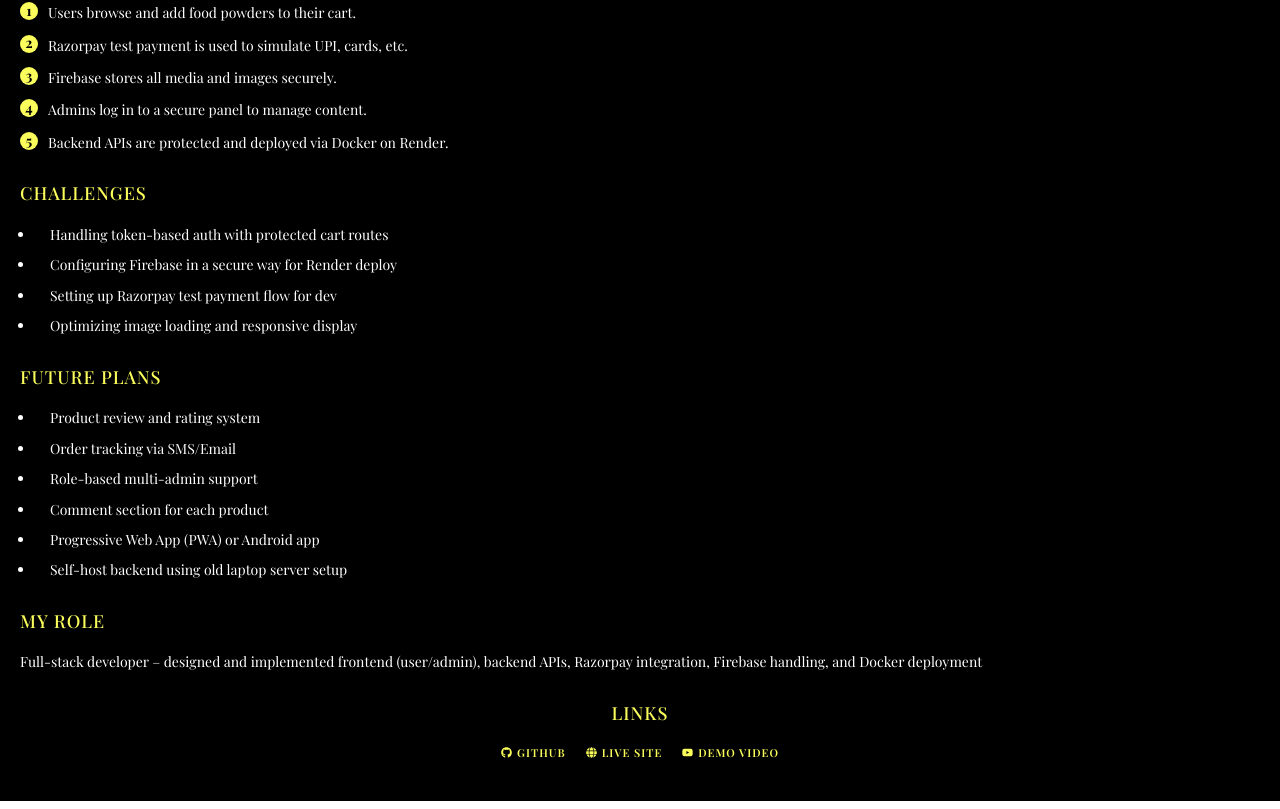
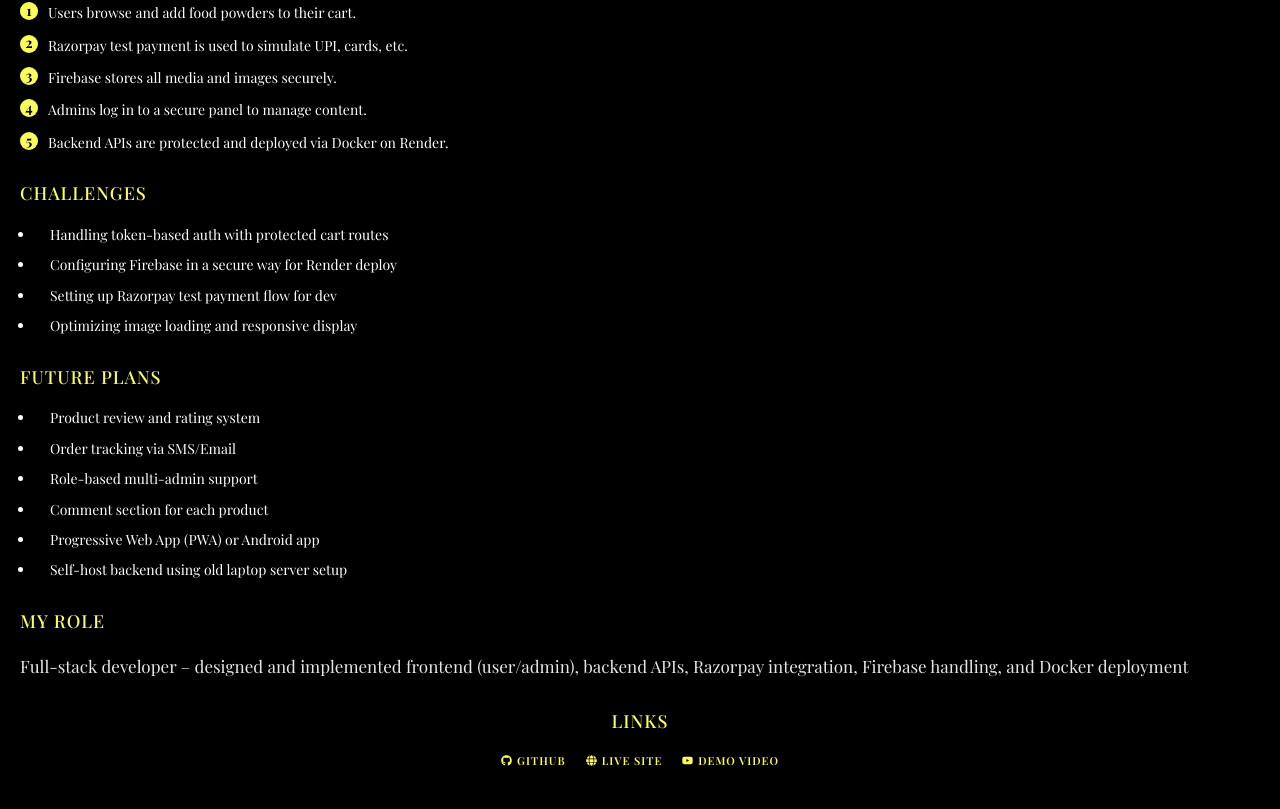
Before and after one commit to Akilan13kr/Portfolio, a React (Vite) app: page /Projects/1 in a window 1280 px wide. Shown: the part 1256-2065 px from the top of the page. Built offline with nearby package versions, Linux system fonts and the light colour scheme; a web font is replaced by a local one.

Commit message:
Update font size for best visibility

```diff
--- a/src/Components/ProjectDetail/ProjectDetail.jsx
+++ b/src/Components/ProjectDetail/ProjectDetail.jsx
@@ -112,7 +112,7 @@ const ProjectDetail = () => {
         {project.role && (
           <section className="project-detail-section">
             <h2>MY ROLE</h2>
-            <p>{project.role}</p>
+            <p className='project-detail-description'>{project.role}</p>
           </section>
         )}
 
```
